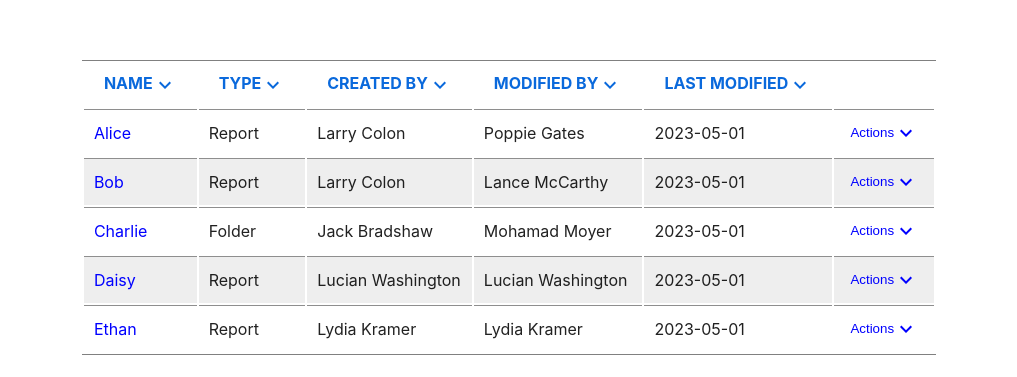
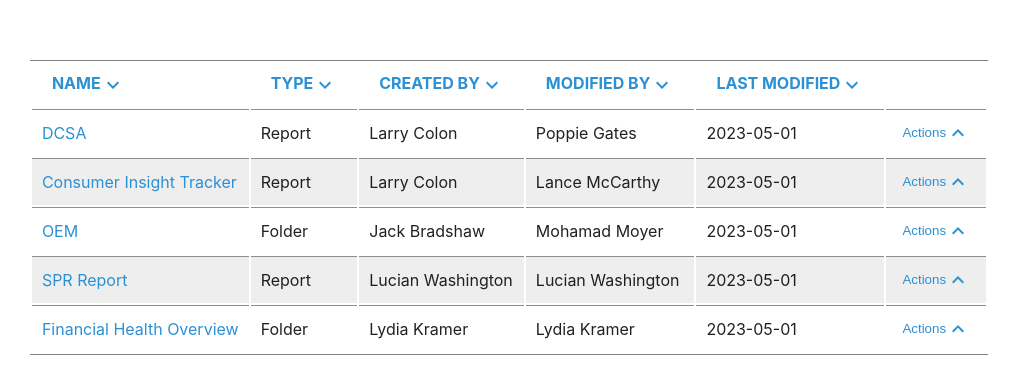
Before and after one commit to Noah8863/mck-Sandbox, a React (Vite) app: page / in a window 1280 px wide. Shown: the part 193-570 px from the top of the page, without its empty margins (131-1148 px from the left). Built offline with nearby package versions, Linux system fonts and the light colour scheme.

Commit message:
finished access modal

```diff
--- a/data/data.json
+++ b/data/data.json
@@ -1,39 +1,44 @@
 {
     "Reports": [
         {
-            "name": "Alice",
+            "name": "DCSA",
             "type": "Report",
             "created_by": "Larry Colon",
             "modified_by": "Poppie Gates",
-            "last_modified": "2023-05-01"
+            "last_modified": "2023-05-01",
+            "user": "Ethan"
         },
         {
-            "name": "Bob",
+            "name": "Consumer Insight Tracker",
             "type": "Report",
             "created_by": "Larry Colon",
             "modified_by": "Lance McCarthy",
-            "last_modified": "2023-05-01"
+            "last_modified": "2023-05-01",
+            "user": "John"
         },
         {
-            "name": "Charlie",
+            "name": "OEM",
             "type": "Folder",
             "created_by": "Jack Bradshaw",
             "modified_by": "Mohamad Moyer",
-            "last_modified": "2023-05-01"
+            "last_modified": "2023-05-01",
+            "user": "Gary"
         },
         {
-            "name": "Daisy",
+            "name": "SPR Report",
             "type": "Report",
             "created_by": "Lucian Washington",
             "modified_by": "Lucian Washington",
-            "last_modified": "2023-05-01"
+            "last_modified": "2023-05-01",
+            "user": "Mike"
         },
         {
-            "name": "Ethan",
-            "type": "Report",
+            "name": "Financial Health Overview",
+            "type": "Folder",
             "created_by": "Lydia Kramer",
             "modified_by": "Lydia Kramer",
-            "last_modified": "2023-05-01"
+            "last_modified": "2023-05-01",
+            "user": "Joe"
         }
     ]
 }
--- a/src/App.css
+++ b/src/App.css
@@ -8,7 +8,7 @@
   background-color: rgb(238,238,238);
 }
 .table-headings {
-  color: rgb(10, 105, 220);
+  color: rgb(43, 144, 212);
   padding: 10px 20px 10px 20px;
   display: "inline-block";
   vertical-align: "middle";
@@ -32,6 +32,9 @@
 .table-el {
   border-top: 1px solid rgb(142, 142, 142);
   padding: 10px;
+}
+.table-el a{
+  color: rgb(43, 144, 212);
 }
 
 /* Dropdown Menu Styles */
@@ -63,7 +66,7 @@
 .actionBtn {
   background: none;
   border: none;
-  color: blue;
+  color: rgb(43, 144, 212);
   cursor: pointer;
   display: inline-block;
   vertical-align: middle;
--- a/src/App.jsx
+++ b/src/App.jsx
@@ -136,7 +136,7 @@ function App() {
         {data.Reports.map((report, index) => (
           <tr key={index} className="table-row">
             <td className="table-el">
-              <a style={{ color: "blue" }}>{report.name}</a>
+              <a>{report.name}</a>
             </td>
             <td className="table-el">{report.type}</td>
             <td className="table-el">{report.created_by}</td>
@@ -149,26 +149,16 @@ function App() {
                   style={{
                     display: "inline-block",
                     verticalAlign: "middle",
-                    color: "blue",
                   }}
                   onClick={() => toggleDropdown(index)}
                 >
                   Actions
-                  {openDropdownIndex === index ? (
                     <KeyboardArrowUpIcon
                       style={{
                         display: "inline-block",
                         verticalAlign: "middle",
                       }}
                     />
-                  ) : (
-                    <KeyboardArrowDownIcon
-                      style={{
-                        display: "inline-block",
-                        verticalAlign: "middle",
-                      }}
-                    />
-                  )}
                 </button>
                 {openDropdownIndex === index && (
                   <div className="dropdown-content">
--- a/src/Modal-Containers/Access.jsx
+++ b/src/Modal-Containers/Access.jsx
@@ -1,6 +1,6 @@
 import { useState } from "react";
 import data from "../../data/data.json";
-import KeyboardArrowDownIcon from '@mui/icons-material/KeyboardArrowDown';
+import KeyboardArrowDownIcon from "@mui/icons-material/KeyboardArrowDown";
 import KeyboardArrowUpIcon from "@mui/icons-material/KeyboardArrowUp";
 import PersonIcon from "@mui/icons-material/Person";
 import PropTypes from "prop-types";
@@ -68,50 +68,83 @@ export default function Access() {
         </Tabs>
       </Box>
       <CustomTabPanel value={value} index={0}>
-        <div style={{ padding: "10px"}}>
+        <div style={{ padding: "10px" }}>
           <tbody>
             {data.Reports.map((report, index) => (
               <tr key={index} className="table-row">
                 <td className="access-table-el">
                   <PersonIcon></PersonIcon>
-                  <a style={{ color: "blue" }}>{report.name}</a>
+                  <a style={{ marginLeft: 10 }}>{report.user}</a>
                 </td>
 
                 <td className="access-table-el">
-                  <div style={{ position: "relative" }}>
+
                     <button
-                      className="accessActionBtn"
-                      style={{
-                        display: "inline-block",
-                        verticalAlign: "middle",
-                        color: "blue",
-                      }}
+                      className="accessActionBtn edit-btn"
                       onClick={() => toggleDropdown(index)}
                     >
                       Can edit
-                      {openDropdownIndex === index ? (
                       <KeyboardArrowUpIcon
                         style={{
                           display: "inline-block",
                           verticalAlign: "middle",
                         }}
                       />
-                      ) : (
-                        <KeyboardArrowDownIcon
+                    </button>
+                    {openDropdownIndex === index && (
+                      <div className="access-dropdown-content">
+                        {[
+                          "Can view",
+                          "Can Edit",
+                          "Edit including folder settings",
+                        ].map((option, optIndex) => (
+                          <a
+                            key={optIndex}
+                            href="#"
+                            onClick={() => handleSelect(option, report.user)}
+                          >
+                            {option}
+                          </a>
+                        ))}
+                      </div>
+                    )}
+
+                </td>
+              </tr>
+            ))}
+          </tbody>
+        </div>
+      </CustomTabPanel>
+      <CustomTabPanel value={value} index={1}>
+      <div style={{ padding: "10px" }}>
+          <tbody>
+            {data.Reports.map((report, index) => (
+              <tr key={index} className="table-row">
+                <td className="access-table-el">
+                  <PersonIcon></PersonIcon>
+                  <a style={{ marginLeft: 10 }}>{report.created_by}</a>
+                </td>
+
+                <td className="access-table-el ">
+                  <div style={{ position: "relative" }}>
+                    <button
+                      className="accessActionBtn edit-btn"
+                      onClick={() => toggleDropdown(index)}
+                    >
+                      Can edit
+                      <KeyboardArrowUpIcon
                         style={{
                           display: "inline-block",
                           verticalAlign: "middle",
                         }}
                       />
-                      )}
                     </button>
                     {openDropdownIndex === index && (
-                      <div className="dropdown-content">
+                      <div className="access-dropdown-content">
                         {[
                           "Can view",
                           "Can Edit",
                           "Edit including folder settings",
-
                         ].map((option, optIndex) => (
                           <a
                             key={optIndex}
@@ -130,9 +163,6 @@ export default function Access() {
           </tbody>
         </div>
       </CustomTabPanel>
-      <CustomTabPanel value={value} index={1}>
-        Item Two
-      </CustomTabPanel>
     </Box>
   );
 }
--- a/src/Modal-Containers/access.css
+++ b/src/Modal-Containers/access.css
@@ -2,38 +2,43 @@
   background-color: rgb(238, 238, 238);
 }
 .access-table-el {
+
   border-bottom: 1px solid rgb(142, 142, 142);
-  width: 100vw;
+  width: 100%;
 }
-.dropdown-content {
+.access-dropdown-content {
   display: block;
   position: absolute;
   background-color: rgb(255, 255, 255);
-  border-width: 2px;
+  border-width: 5px;
   border-color: black;
-  min-width: 160px;
+  width: fit-content;
   box-shadow: 0px 10px 4px rgba(0, 0, 0, 0.2);
   z-index: 1;
 }
-
-.dropdown-content a {
+.edit-btn {
+    position: relative;
+    display: inline-block;
+    width: max-content;
+}
+.access-dropdown-content a {
   color: black;
   padding: 12px 16px;
   text-decoration: none;
   display: block;
   border-width: 2px;
   border-color: black;
-  text-align: center;
+  text-align: left;
 }
 
-.dropdown-content a:hover {
-  background-color: #d4d4d4;
+.access-dropdown-content a:hover {
+  background-color: #cbecfc;
 }
 
 .accessActionBtn {
   background: none;
   border: none;
-  color: rgb(94, 255, 0);
+  color: rgb(43, 144, 212);
   cursor: pointer;
   display: inline-block;
   vertical-align: middle;
```
Lines whose indentation alone changed are shown as unchanged.
